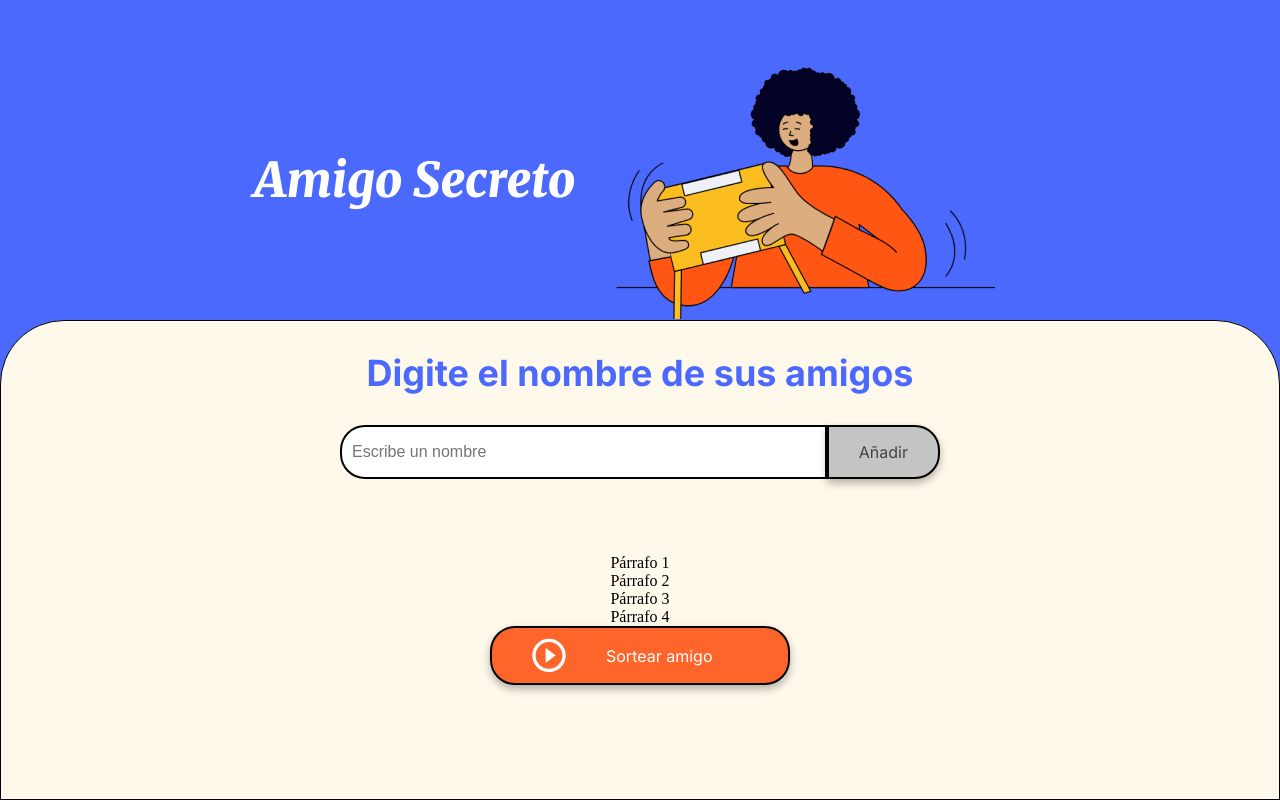
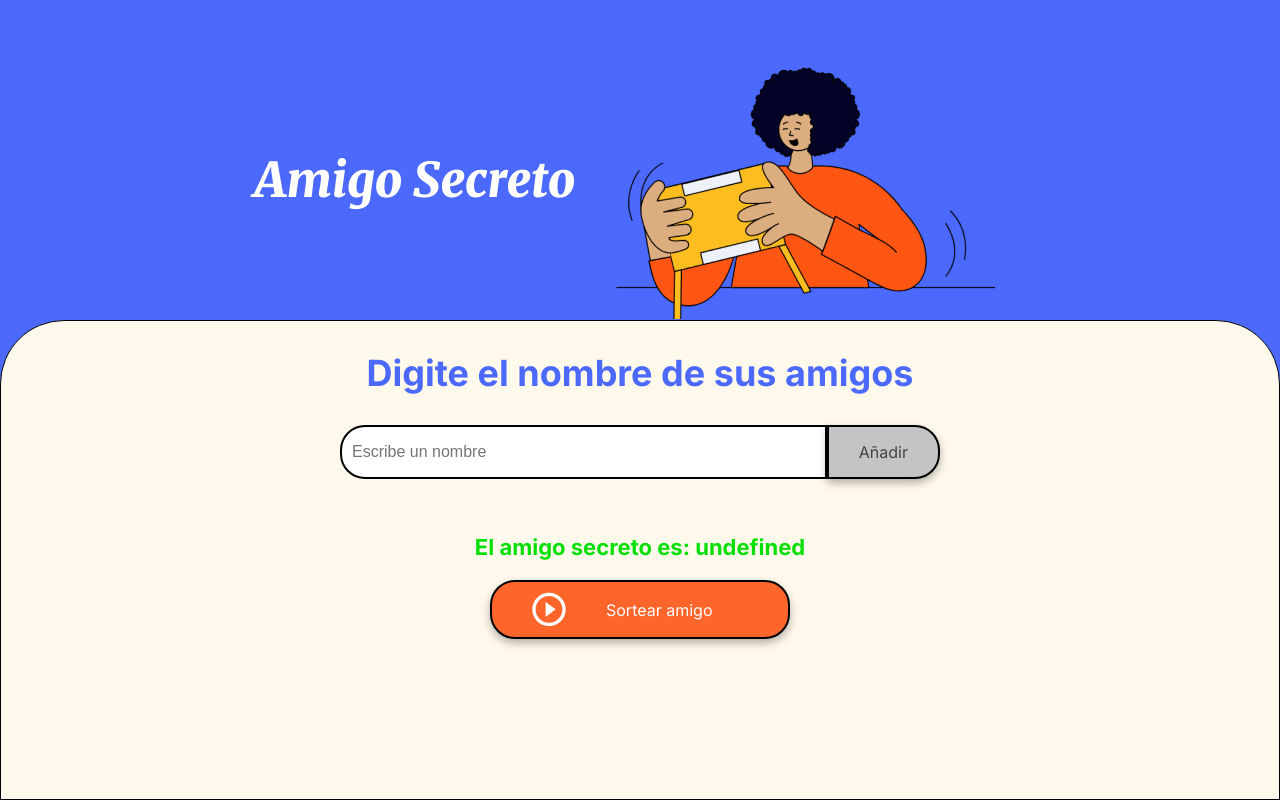
Before and after one commit to alexconstanza/challengeAmigoSecreto, a plain HTML site: page index.html in a window 1280 px wide. Both pictures are taken after a click on the button "Sortear amigo". Drawn offline with Linux system fonts and the light colour scheme.

Commit message:
Proyecto realizado un 90%

```diff
--- a/app.js
+++ b/app.js
@@ -15,6 +15,12 @@ function agregarAmigo(){
         console.log(conjuntoAmigos);
     }
     limpiarCaja();
+    //lista de participantes
+    const amigoAsignado = document.createElement('li');
+    const textoElementoPadreUl = document.createTextNode(amigosIngreso);
+    const elementoPadreUl = document.querySelector('.name-list');
+    elementoPadreUl.appendChild(amigoAsignado);
+    amigoAsignado.appendChild(textoElementoPadreUl);
 }
 
 function limpiarCaja(){
@@ -27,26 +33,10 @@ function sortearAmigo(){
     console.log(numeroSorteo);
     console.log(conjuntoAmigos[verificarRifa]);
     console.log(verificarRifa);
-    return conjuntoAmigos[verificarRifa];
+
+    const amigoSorteado = document.createElement('li');
+    const textoAmigoSorteado = document.createTextNode('El amigo secreto es: ' + conjuntoAmigos[verificarRifa]);
+    const elementoPadreAmigoSorteado = document.querySelector('.result-list');
+    elementoPadreAmigoSorteado.appendChild(amigoSorteado);
+    amigoSorteado.appendChild(textoAmigoSorteado);
 }
-let guardarValor = sortearAmigo();
-
-const parrafoCuatro = document.createElement('p');
-const textoParrafoCuatro = document.createTextNode('Párrafo 4');
-const elementoPadre = document.querySelector ('.padre');
-elementoPadre.appendChild(parrafoCuatro);
-parrafoCuatro.appendChild(textoParrafoCuatro);
-/*const itemAgregado = document.createElement('li');
-const textItemAgregado = document.createTextNode("Parrafo 4");
-const amigoGanador = document.querySelector('.result-list');
-amigoGanador.appendChild(itemAgregado);
-*/
-/*function mostrarAmigo(){
-    let amigoSeleccionado = document.querySelector("result-list");
-    let li1 = document.createElement("li");
-    li1.textContent = conjuntoAmigos
-
-let itemAgregado = document.createElement("li");
-itemAgregado.textContent = guardarValor;
-amigoGanador.appendChild(itemAgregado);
- }*/
--- a/index.html
+++ b/index.html
@@ -10,7 +10,7 @@
     <title>Amigo Secreto</title>
 </head>
 
-<body>
+<body onload = "document.getElementById('amigo').focus()">
     <main class="main-content">
         <header class="header-banner">
             <h1 class="main-title">Amigo Secreto</h1>
@@ -20,7 +20,7 @@
         <section class="input-section">
             <h2 class="section-title">Digite el nombre de sus amigos</h2>
             <div class="input-wrapper">
-                <input type="text" id="amigo" class="input-name" placeholder="Escribe un nombre">
+                <input type="text" id="amigo" class="input-name" placeholder="Escribe un nombre" autofocus>
                 <button class="button-add" onclick="agregarAmigo();">Añadir</button>
 
             </div>
@@ -28,11 +28,8 @@
             <ul id="listaAmigos" class="name-list" aria-labelledby="listaAmigos" role="list"></ul>
             <ul id="resultado" class="result-list" aria-live="polite"></ul>
 
-            <div class="padre">
-                <p class="parrafos" id = "parrafo1">Párrafo 1</p>
-                <p class="parrafos" id = "parrafo2">Párrafo 2</p>
-                <p class="parrafos" id = "parrafo3">Párrafo 3</p>
-            </div>
+
+
 
             <div class="button-container">
                 <button class="button-draw" onclick="sortearAmigo()" aria-label="Sortear amigo secreto">
```
